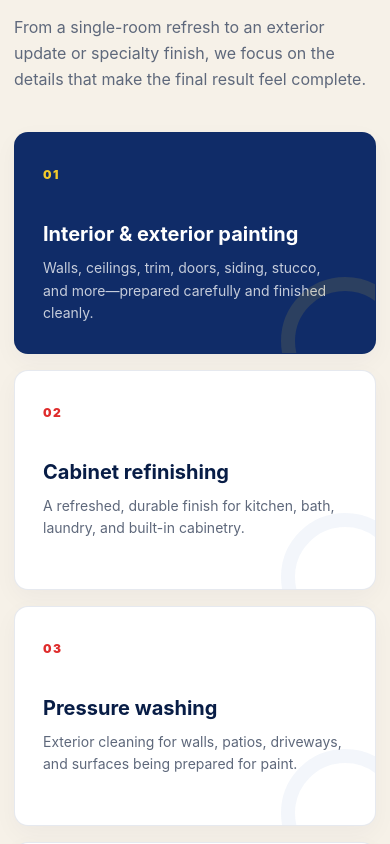
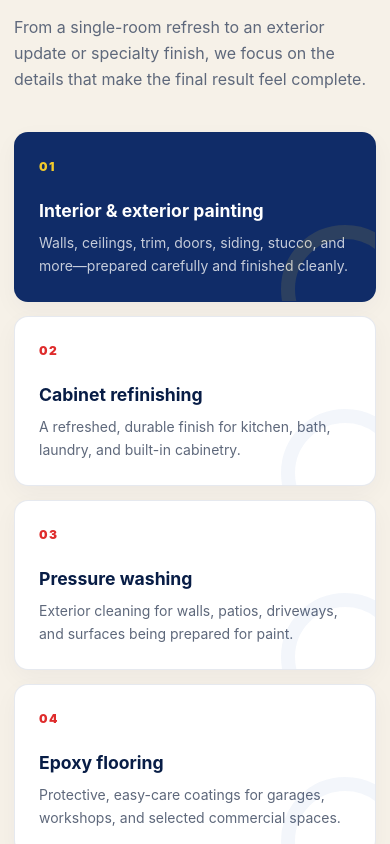
Before and after one commit to luvbuniz/websites, a plain HTML site: page index.html in a window 390 px wide. Shown: the part 1482-2326 px from the top of the page. Drawn offline with Linux system fonts and the light colour scheme.

Commit message:
Make service cards responsive
Co-authored-by: Buni <177683555+luvbuniz@users.noreply.github.com>

```diff
--- a/styles.css
+++ b/styles.css
@@ -217,16 +217,34 @@ h3 { line-height: 1.25; }
 .centered { max-width: 760px; margin-inline: auto; text-align: center; }
 .centered h2 { margin-bottom: 22px; }
 
-.service-grid { display: grid; grid-template-columns: repeat(3, 1fr); gap: 16px; }
-.service-card { position: relative; min-height: 250px; padding: 34px; overflow: hidden; background: white; border: 1px solid rgba(16,44,104,.1); border-radius: 14px; box-shadow: 0 8px 24px rgba(8,29,70,.04); }
+.service-grid {
+  display: grid;
+  grid-template-columns: repeat(auto-fit, minmax(min(100%, 280px), 1fr));
+  align-items: stretch;
+  gap: clamp(14px, 2vw, 20px);
+}
+.service-card {
+  position: relative;
+  display: flex;
+  min-width: 0;
+  min-height: 0;
+  height: 100%;
+  padding: clamp(24px, 3vw, 34px);
+  overflow: hidden;
+  flex-direction: column;
+  background: white;
+  border: 1px solid rgba(16,44,104,.1);
+  border-radius: 14px;
+  box-shadow: 0 8px 24px rgba(8,29,70,.04);
+}
 .service-card::after { content: ""; position: absolute; right: -34px; bottom: -52px; width: 100px; height: 100px; border: 14px solid rgba(30,79,166,.05); border-radius: 50%; }
 .service-featured { color: white; background: var(--blue-900); }
 .service-featured::after { border-color: rgba(242,202,43,.12); }
-.service-number { display: inline-block; margin-bottom: 48px; color: var(--red); font-size: 12px; font-weight: 900; letter-spacing: 1.5px; }
+.service-number { display: inline-block; margin-bottom: clamp(24px, 3.2vw, 42px); color: var(--red); font-size: 12px; font-weight: 900; letter-spacing: 1.5px; }
 .service-featured .service-number { color: var(--yellow); }
-.service-card h3 { margin-bottom: 10px; color: var(--blue-950); font-size: 20px; }
+.service-card h3 { margin-bottom: 10px; overflow-wrap: anywhere; color: var(--blue-950); font-size: clamp(1.1rem, 1.7vw, 1.25rem); }
 .service-featured h3 { color: white; }
-.service-card p { margin: 0; color: var(--muted); font-size: 14px; }
+.service-card p { margin: 0; color: var(--muted); font-size: clamp(.875rem, 1.2vw, .95rem); }
 .service-featured p { color: rgba(255,255,255,.76); }
 
 .transformation { background: var(--paper); }
@@ -303,7 +321,6 @@ h3 { line-height: 1.25; }
   .strip-grid { grid-template-columns: 1fr; padding-block: 10px; }
   .strip-grid p, .strip-grid p:first-child, .strip-grid p:last-child { padding: 18px 0; border-right: 0; border-bottom: 1px solid var(--line); }
   .strip-grid p:last-child { border-bottom: 0; }
-  .service-grid { grid-template-columns: repeat(2, 1fr); }
   .gallery-grid { grid-template-columns: 1fr 1fr; grid-template-rows: repeat(2, 280px); }
   .gallery-wide, .gallery-tall { grid-row: auto; }
   .about-grid { gap: 55px; }
@@ -331,9 +348,7 @@ h3 { line-height: 1.25; }
   .section { padding-block: 76px; }
   .split-heading { grid-template-columns: 1fr; gap: 18px; align-items: start; }
   .section-heading { margin-bottom: 36px; }
-  .service-grid, .comparison-grid, .about-grid, .contact-inner { grid-template-columns: 1fr; }
-  .service-card { min-height: 220px; padding: 28px; }
-  .service-number { margin-bottom: 38px; }
+  .comparison-grid, .about-grid, .contact-inner { grid-template-columns: 1fr; }
   .comparison-grid { gap: 36px; }
   .comparison-card figcaption { max-width: none; }
   .gallery-heading .text-link { margin-top: 5px; }
@@ -350,7 +365,6 @@ h3 { line-height: 1.25; }
 }
 
 @media (max-width: 430px) {
-  .service-grid { grid-template-columns: 1fr; }
   .hero-points { grid-template-columns: 1fr; }
   .gallery-grid { grid-template-rows: repeat(4, 235px); }
   .image-frame { aspect-ratio: 4 / 3; }
```
